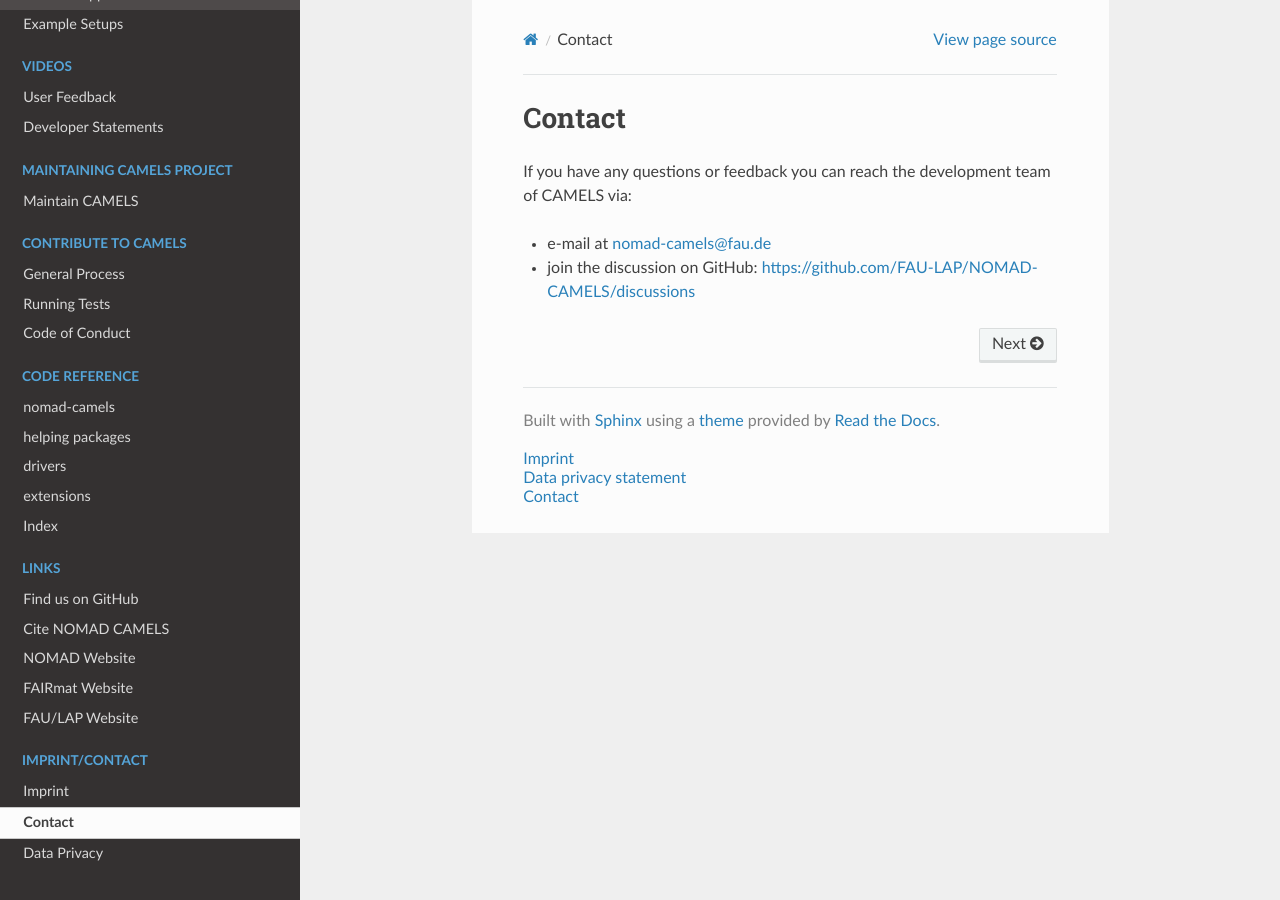
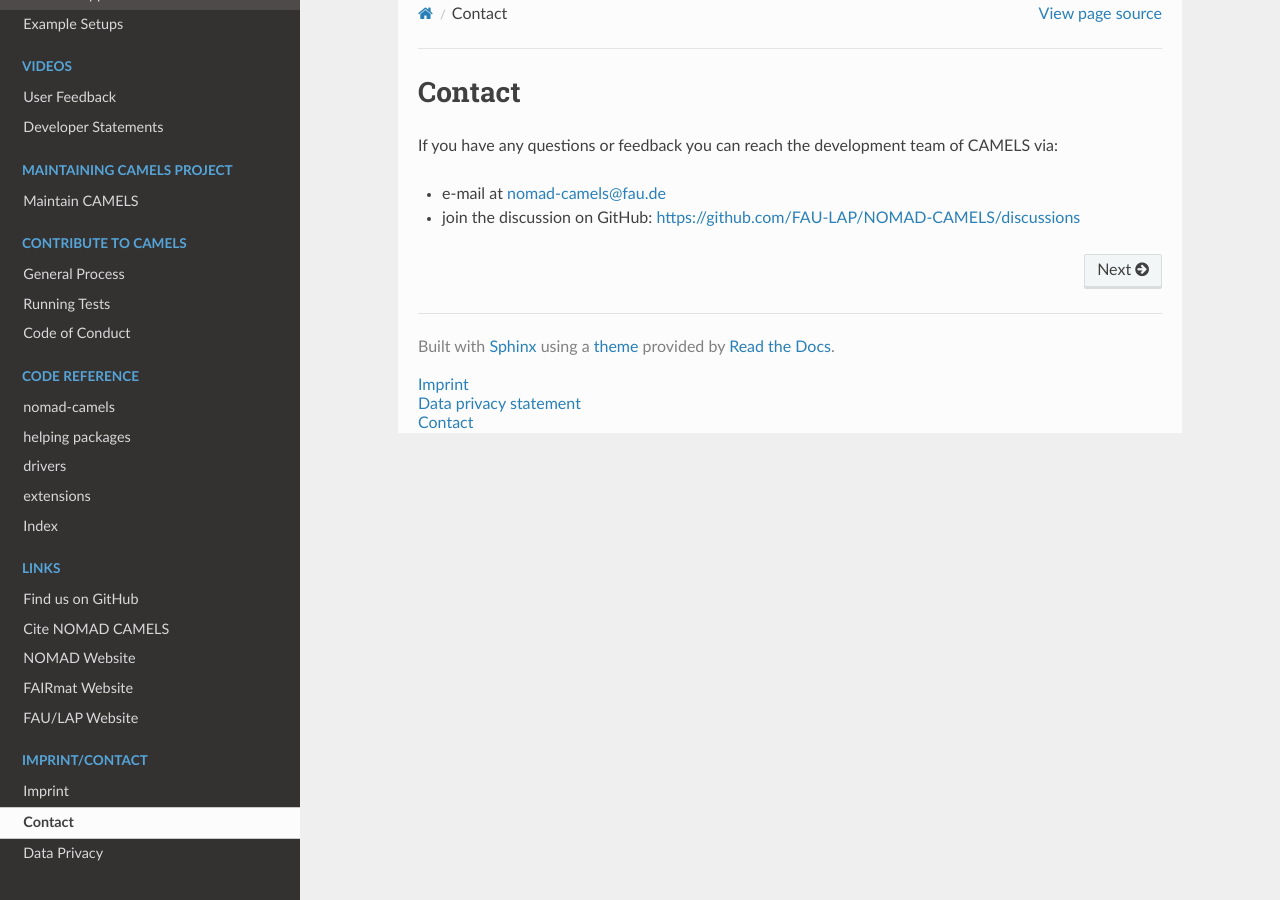
Before and after one commit to FAU-LAP/NOMAD-CAMELS, a Sphinx documentation site: the page built from docs/source/contact.md, in a window 1280 px wide. Built offline with Sphinx 7.4.7 and the Read the Docs theme 3.1.0, drawn with Linux system fonts in a browser that asks for light colours; pages that are not in the unit, such as notebooks, are missing from menus; the version number is read from the project's files by our own code.

Commit message:
change white space for large screens

```diff
--- a/docs/source/_static/css/custom.css
+++ b/docs/source/_static/css/custom.css
@@ -2,14 +2,16 @@
 /* Make the page content wider */
 /* Make the page content responsive */
 .wy-nav-content {
-    max-width: 65%; /* Default for larger screens */
+    max-width: 1200px; /* Set a maximum width for larger screens */
+    width: 80%; /* Use a percentage for the width */
     margin: auto; /* Center the content */
+    padding: 0 20px; /* Add padding for some space around the content */
 }
 
-/* Media query for smaller screens (mobile) */
+/* Media query for smaller screens (tablets and mobile) */
 @media (max-width: 768px) {
     .wy-nav-content {
-        max-width: 95%; /* Expand to nearly full width on small screens */
+        width: 95%; /* Expand to nearly full width on small screens */
         padding: 0 5%; /* Add some padding for spacing */
     }
 }
```
